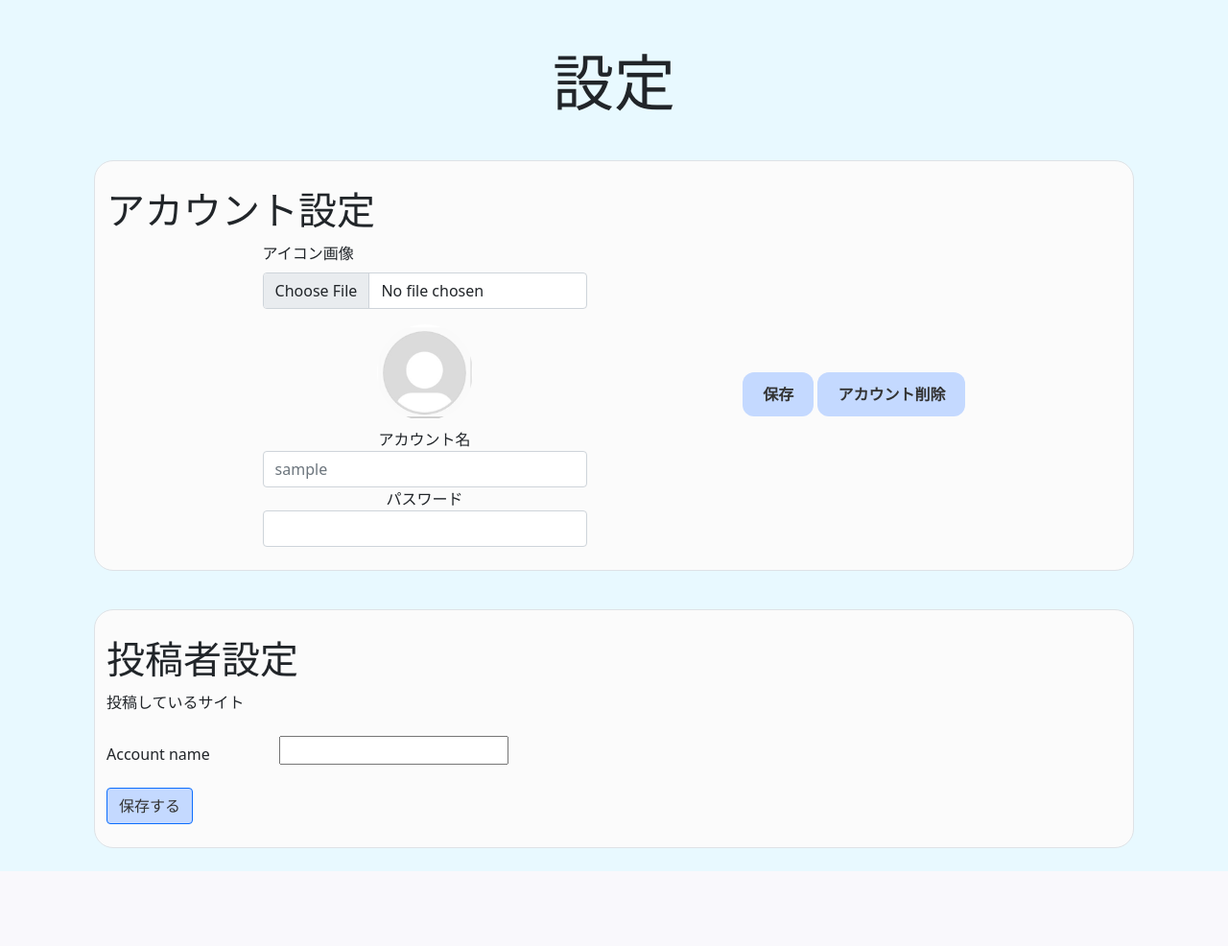
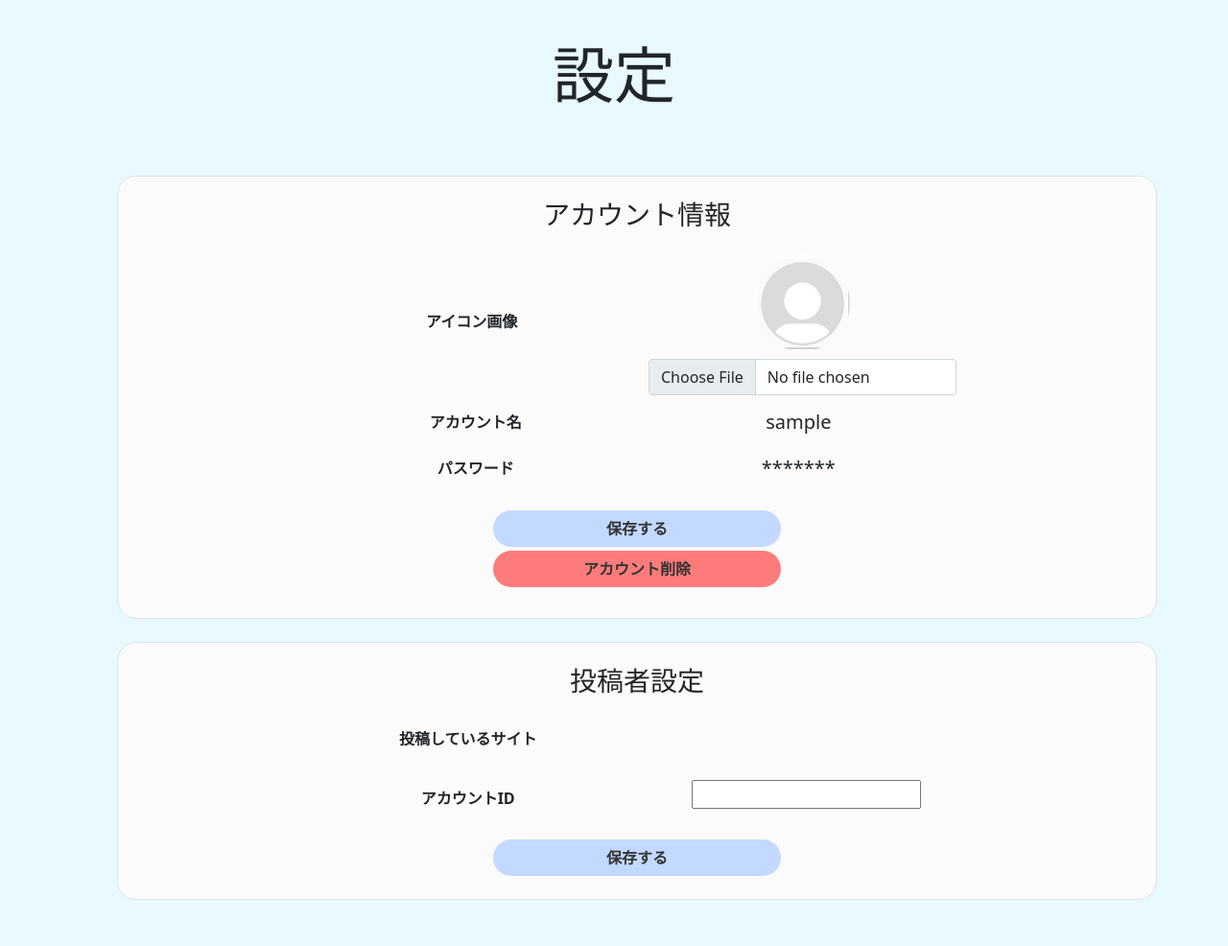
Before and after one commit to E-Team-Hackathon/TechHub, a Django app: page /profile/ in a window 1280 px wide. Shown: the part 97-1083 px from the top of the page at 96% size. Before the commit the page ends 1005 px from the top, so only its background shows below. Run offline with Django 4.2, Linux system fonts and the light colour scheme; the visitor is signed in with stand-in values (Sample User, id 1); data that the repository does not hold is empty; parts of the project's set-up code (start-up, migrations or seed data) failed here and were passed over.

Commit message:
トップページの修正、ログイン失敗時のエラー実装、その他コード整形

```diff
--- a/app/accounts/views.py
+++ b/app/accounts/views.py
@@ -33,13 +33,18 @@ class SignUpView(CreateView):
             return self.form_invalid(form)
 
 class CustomLoginView(LoginView):
+    def form_invalid(self, form):
+        """ログイン失敗時にメッセージを表示し、同じページを再レンダリングする"""
+        messages.error(self.request, "ログイン情報が間違っています。")
+        return self.render_to_response(self.get_context_data(form=form))
+
     def form_valid(self, form):
         username = self.request.POST.get("username")
         password = self.request.POST.get("password")
         user = authenticate(self.request, username=username, password=password)
 
         if user is None:
-            messages.error(self.request, "ログイン情報が間違っています")
+            # messages.error(self.request, "ログイン情報が間違っています")
             return self.form_invalid(form)
 
         backend = get_backends()[0]
--- a/app/templates/_formhelpers.html
+++ /dev/null
@@ -1,11 +0,0 @@
-<dt>{{ field.label }}
-<dd>{{ field }}
-    {% if field.errors %}
-    <ul class="errors">
-        {% for error in field.errors %}
-        <li>{{ error }}</li>
-        {% endfor%}
-    </ul>
-    {% endif %}
-</dd>
-</dt>
--- a/app/templates/base.html
+++ b/app/templates/base.html
@@ -55,17 +55,18 @@
           {% if request.user.is_authenticated %}
           <li class="nav-item me-2">
             <img src="{{ request.user.profile_icon.url }}"
-                 alt="アイコン"
-                 class="rounded-circle"
-                 width="50"
-                 height="50"
-                 style="object-fit: cover;">
+                alt="アイコン" class="rounded-circle"
+                width="50" height="50" style="object-fit: cover;">
           </li>
           <li class="navbar-text fw-bold me-3">
             {{ user.username }}
           </li>
           <li class="nav-item">
             <a class="nav-link fw-bold" href="{% url 'logout' %}">ログアウト</a>
+          </li>
+          {% else %}
+          <li class="nav-item">
+            <a class="nav-link fw-bold" href="{% url 'signup' %}">アカウント作成</a>
           </li>
           {% endif %}
         </ul>
@@ -78,11 +79,9 @@
       <div class="grid row-gap-3">
         <br>
         {% block content %}
-        {% include "_formhelpers.html" %}
-        {% load static %}
         {% endblock content %}
       </div>
   </div>
 
 </body>
-</hyml>
+</html>
--- a/app/templates/profile.html
+++ b/app/templates/profile.html
@@ -3,70 +3,84 @@
 {% block title %}アカウント設定画面{% endblock %}
 
 {% block content %}
-{% include "_formhelpers.html" %}
 {% load static %}
 
 <div class="container d-flex justify-content-center align-items-center"
                 style="width: 480px; height: 120px; overflow: hidden;">
     <h3 class="display-3" style="font-family: 'Montserrat', sans-serif;">設定</h3>
 </div>
-
-
-
+<div class="p-3 mb-2 bg-body-tertiary rounded-3">
     <!-- アカウント設定 セクション -->
-<div class="p-3 mb-2 bg-body-tertiary rounded-3">
-  <div class="container-fluid border rounded-4 py-4" style="background-color: #FBFBFB; border-radius: 20px;">
+    <div class="container-fluid border rounded-4 p-4 m-4" style="background-color: #FBFBFB; border-radius: 20px;">
         <!-- タイトル -->
-    <h3 class="display-6 pt-1 mx-auto justify-content-center" style="font-family: 'Montserrat', sans-serif;">アカウント設定
-    </h3>
+        <h3 class="display-7 text-center mb-4" style="font-family: 'Montserrat', sans-serif;">アカウント情報</h3>
 
         <!-- アカウント情報 -->
-    <div class="d-flex align-items-center justify-content-evenly flex-wrap">
+        <div class="container text-center">
             <!-- ユーザー情報 -->
-      <div class="d-flex flex-column align-items-center">
+            <div class="row justify-content-center align-items-center">
+                <div class="col-4 mb-3">
+                    <label for="formFile" class="form-label fw-bold">アイコン画像</label>
+                </div>
                 <!-- ユーザーアイコン-->
-        <div class="mb-3">
-          <label for="formFile" class="form-label">アイコン画像</label>
+                <div class="col-4 mb-3 align-items-center">
+                    <img src="{{ request.user.profile_icon.url }}" alt="アイコン"
+                    class="rounded-circle mb-2"
+                    width="100" height="100"
+                    style="object-fit: cover;">
+                    <br>
                     <input class="form-control" type="file" id="formFile">
                 </div>
-        <img src="{{ request.user.profile_icon.url }}" alt="アイコン" class="rounded-circle mb-2" width="100" height="100"
-          style="object-fit: cover;">
                 <!-- ユーザー名 -->
-        アカウント名
-        <input type="username" class="form-control" id="InputUsername" placeholder="{{ user.username }}">
-        パスワード
-        <input type="username" class="form-control" id="InputUsername" placeholder="{{ user.password }}">
+                <div class="row justify-content-center">
+                    <label class="col-4 mb-3 fw-bold">アカウント名</label>
+                    <div class="col-4 mb-3">
+                        <h5>{{ user.username }}</h5>
+                    </div>
+                </div>
+                <div class="row justify-content-center">
+                    <label class="col-4 mb-3 fw-bold">パスワード</label>
+                    <div class="col-4 mb-4">
+                        <h5>*******</h5>
+                    </div>
                 </div>
 
                 <!-- アクションボタン -->
+                <div class="row text-center">
                     <form>
-        <a href="#" class="btn text-center"
-          style="background-color: #C4D9FF; color: #333333; font-weight: bold; padding: 10px 20px; border-radius: 12px;">
-          保存
+                        <div class="col-12 mb-1">
+                            <a href="#" class="btn w-100 px-5 rounded-pill fw-bold" style="background-color: #C4D9FF; color: #333333; max-width: 300px;">
+                                保存する
                             </a>
-        <a href="#" class="btn text-center"
-          style="background-color: #C4D9FF; color: #333333; font-weight: bold; padding: 10px 20px; border-radius: 12px;">
+                        </div>
+                        <div class="col-12 mb-2">
+                            <a href="#" class="btn w-100 px-5 rounded-pill fw-bold" style="background-color:rgb(253, 123, 123); color: #333333; max-width: 300px;">
                                 アカウント削除
                             </a>
+                        </div>
                     </form>
                 </div>
             </div>
         </div>
+    </div>
+
 
     <!-- 投稿者設定 セクション -->
-<div class="p-3 mb-2 bg-body-tertiary rounded-3">
-  <div class="container-fluid border rounded-4 py-4" style="background-color: #FBFBFB; border-radius: 20px;">
+    <div class="container-fluid border rounded-4 p-4 m-4" style="background-color: #FBFBFB; border-radius: 20px;">
         <!-- タイトル -->
-    <h3 class="display-6 pt-1 mx-auto justify-content-center" style="font-family: 'Montserrat', sans-serif;">
+        <h3 class="display-7 text-center mb-4" style="font-family: 'Montserrat', sans-serif;">
             投稿者設定
         </h3>
 
-    <!-- 投稿者設定 -->
+        <!-- 投稿者設定フォーム -->
         <form method="post" action="{% url 'profile' %}">
             {% csrf_token %}
-      <fieldset class="row mb-3">
-        <legend class="col-form-label col-sm-2 pt-0">{{ form.feed.label }}</legend>
-        <div class="col-sm-10">
+            <!-- 投稿しているサイトの選択 -->
+            <div class="mb-4 row align-items-center justify-content-center">
+                <label for="siteRadio" class="col-sm-4 col-form-label text-center fw-bold">
+                    {{ form.feed.label }}
+                </label>
+                <div class="col-sm-4 d-flex flex-column text-center">
                     {{ form.feed }} <!-- ラジオボタンを自動生成 -->
                     {% if form.feed.errors %}
                     <div class="text-danger">
@@ -74,12 +88,15 @@
                     </div>
                     {% endif %}
                 </div>
-      </fieldset>
-      <div class="row mb-3">
-        <label for="{{ form.account_name.id_for_label }}" class="col-sm-2 col-form-label">
-          {{form.account_name.label}}
+            </div>
+
+
+            <!-- アカウントID -->
+            <div class="mb-4 row justify-content-center">
+                <label for="{{ form.account_name.id_for_label }}" class="col-sm-4 col-form-label text-center fw-bold">
+                    アカウントID
                 </label>
-        <div class="col-sm-10">
+                <div class="col-sm-4 text-center">
                     {{ form.account_name }}
                     {% if form.account_name.errors %}
                     <div class="text-danger">
@@ -88,12 +105,14 @@
                     {% endif %}
                 </div>
             </div>
-      <button type="submit" class="btn btn-primary justify-content-center"
-        style="background-color: #C4D9FF; color: #333333;">
+
+            <!-- 保存ボタン -->
+            <div class="text-center">
+                <button type="submit" class="btn w-100 px-5 rounded-pill fw-bold" style="background-color: #C4D9FF; color: #333333; max-width: 300px;">
                     保存する
                 </button>
+            </div>
         </form>
-  </div>
     </div>
 </div>
 
```
Also changed, not shown: app/templates/login.html (+27 -27 lines), app/templates/mypage.html (+15 -16 lines), app/templates/signup.html (+7 -23 lines), app/templates/toppage.html (+18 -26 lines). Lines whose indentation alone changed are shown as unchanged.
